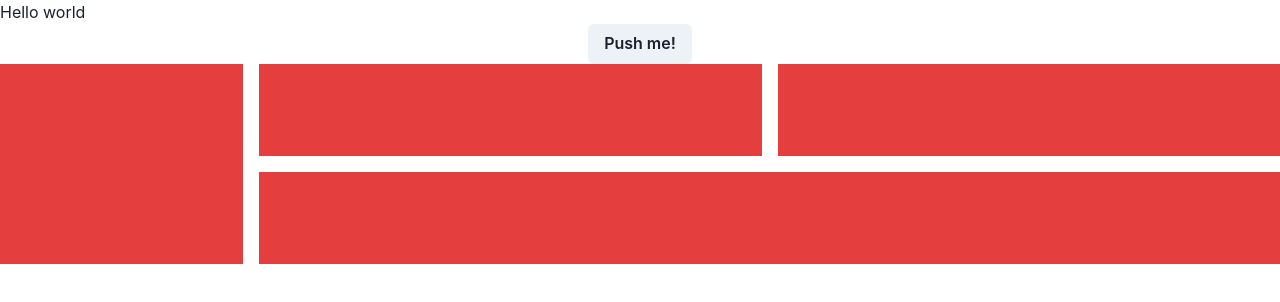
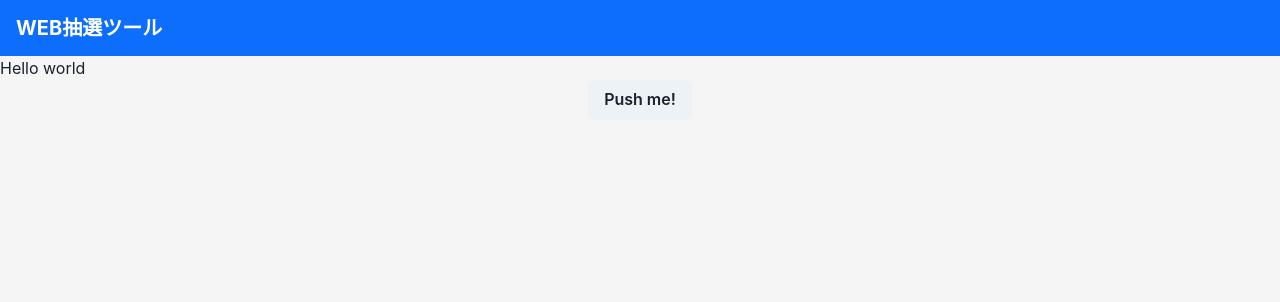
Before and after one commit to mojako1195/lottery_tool, a React (Create React App) app: page / in a window 1280 px wide. Shown: the top 302 px of the page. Built offline with nearby package versions, Linux system fonts and the light colour scheme.

Commit message:
タイトルバー作成

```diff
--- a/src/App.tsx
+++ b/src/App.tsx
@@ -1,24 +1,18 @@
 import "./App.css";
-import { Center, Button, Grid, GridItem } from "@chakra-ui/react";
+import { Center, Button, Grid, GridItem, Box, Heading } from "@chakra-ui/react";
 
 export const App = () => {
   return (
     <>
+      <Box bg="#0d6efd" w="100%" p={4} color="white">
+        <Heading as="h4" size="md">
+          WEB抽選ツール
+        </Heading>
+      </Box>
       <h1>Hello world</h1>
       <Center>
         <Button>Push me!</Button>
       </Center>
-      <Grid
-        h="200px"
-        templateRows="repeat(2, 1fr)"
-        templateColumns="repeat(5, 1fr)"
-        gap={4}
-      >
-        <GridItem rowSpan={2} colSpan={1} bg="red.500" />
-        <GridItem colSpan={2} bg="red.500" />
-        <GridItem colSpan={2} bg="red.500" />
-        <GridItem colSpan={4} bg="red.500" />
-      </Grid>
     </>
   );
 };
--- a/src/index.css
+++ b/src/index.css
@@ -1,13 +1,14 @@
 body {
   margin: 0;
-  font-family: -apple-system, BlinkMacSystemFont, 'Segoe UI', 'Roboto', 'Oxygen',
-    'Ubuntu', 'Cantarell', 'Fira Sans', 'Droid Sans', 'Helvetica Neue',
+  font-family: -apple-system, BlinkMacSystemFont, "Segoe UI", "Roboto", "Oxygen",
+    "Ubuntu", "Cantarell", "Fira Sans", "Droid Sans", "Helvetica Neue",
     sans-serif;
   -webkit-font-smoothing: antialiased;
   -moz-osx-font-smoothing: grayscale;
+  background-color: whitesmoke !important;
 }
 
 code {
-  font-family: source-code-pro, Menlo, Monaco, Consolas, 'Courier New',
+  font-family: source-code-pro, Menlo, Monaco, Consolas, "Courier New",
     monospace;
 }
```
